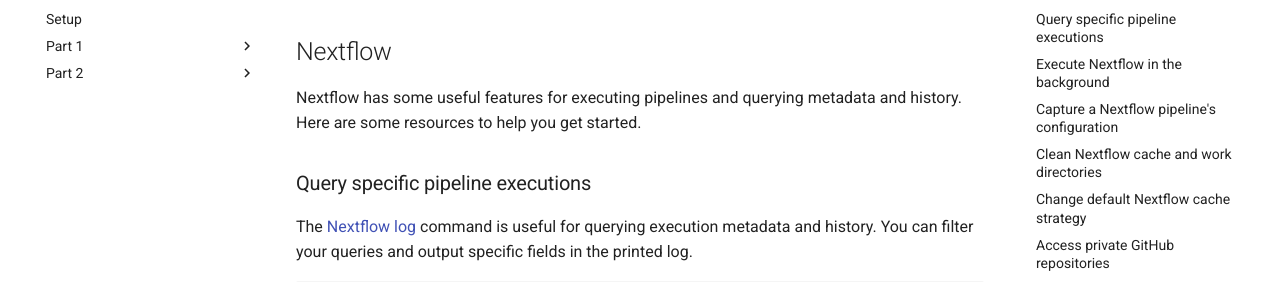
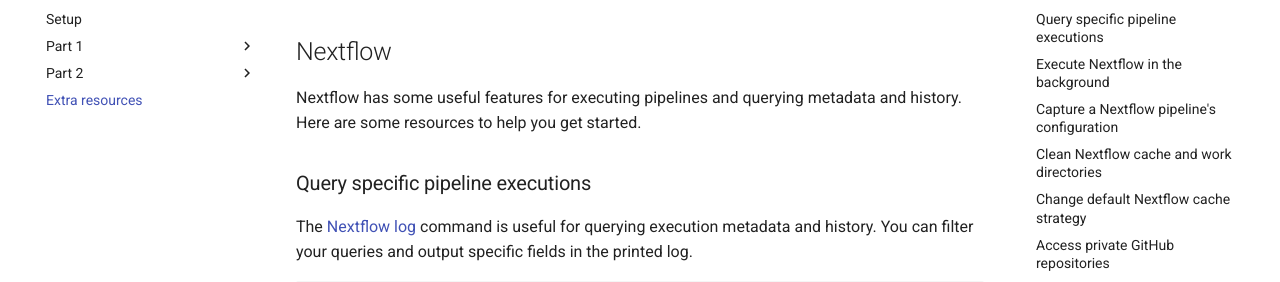
Before and after one commit to Sydney-Informatics-Hub/hello-nextflow, an MkDocs documentation site: the page built from docs/resources.md, in a window 1280 px wide. Shown: the part 146-428 px from the top of the page. Built offline with MkDocs 1.6.1 and Material for MkDocs 9.7.7, drawn with Linux system fonts in a browser that asks for light colours; comment, search, counter and statistics services are not loaded.

Commit message:
Add resources page

```diff
--- a/mkdocs.yml
+++ b/mkdocs.yml
@@ -22,6 +22,7 @@ nav:
     - 2.3 Multiple process inputs: part2/03_quant.md
     - 2.4 Combining channels, multiple process outputs: part2/04_multiqc.md
     - 2.5 Upscaling to multiple samples and introspection: part2/05_scale.md
+  - Extra resources: resources.md
 
 theme:
   name: material
```
